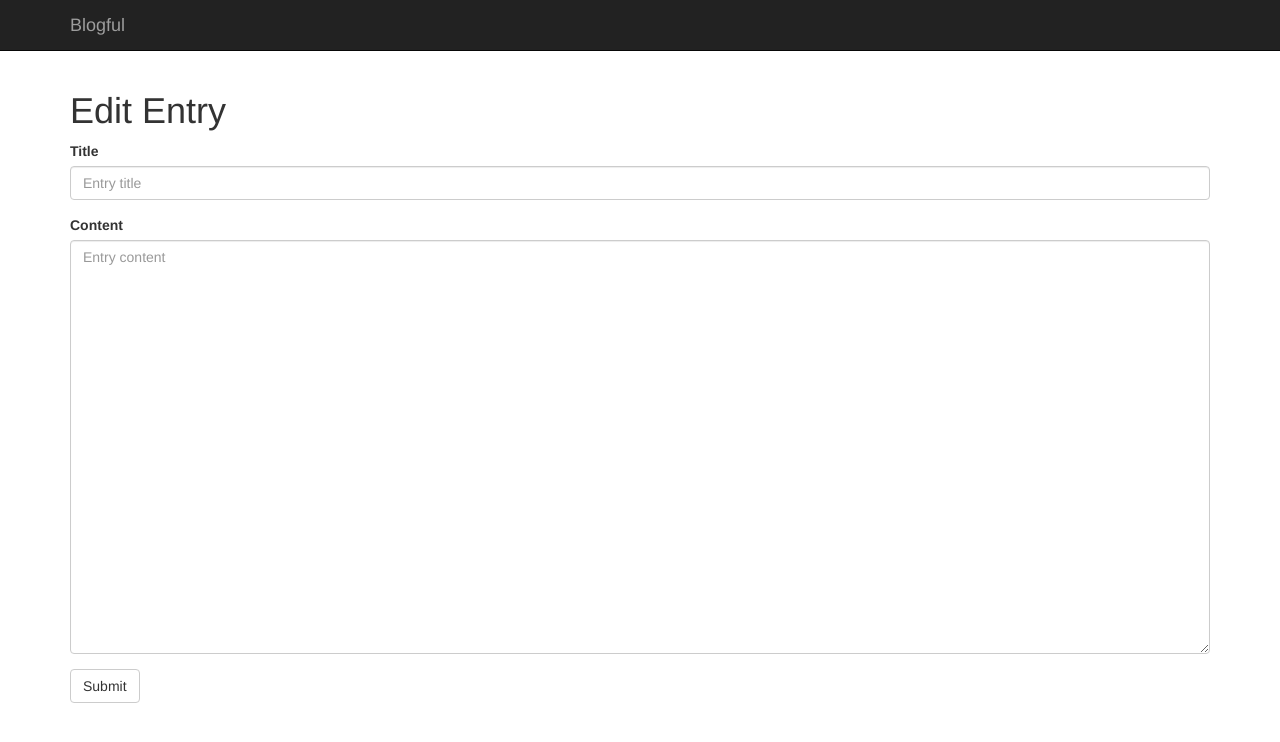
After one commit to Jacob234/blog, a Flask app: template blog/templates/edit.html in a window 1280 px wide. The commit adds this page. Shown: the top 742 px of the page. Run offline with Flask 2, Linux system fonts and the light colour scheme; the template is opened without the code that fills it, so the values that code supplies are empty; some libraries are stand-ins or nearby versions.

Commit message:
Add editability

```diff
--- /dev/null
+++ b/blog/templates/edit.html
@@ -0,0 +1,19 @@
+{% extends "base.html" %}
+
+{% block content %}
+<h1>
+    Edit Entry
+</h1>
+
+<form role="form" method="POST">
+    <div class="form-group">
+        <label for="title">Title</label>
+        <input type="text" class="form-control" id="title" name="title" placeholder="Entry title" value="{{entry.title}}"required>
+    </div>
+    <div class="form-group">
+        <label for="content">Content</label>
+        <textarea class="form-control" id="content" name="content" placeholder="Entry content" rows="20" required>{{ entry.content }}</textarea>
+    </div>
+    <button type="submit" class="btn btn-default">Submit</button>
+</form>
+{% endblock %}
--- a/blog/templates/macros.html
+++ b/blog/templates/macros.html
@@ -10,6 +10,7 @@
     <div class="col-md-10">
         <h1>
               <a href="{{ url_for('single', id = entry.id) }}"> {{ entry.title }} </a>
+              <a href="{{url_for('edit', id = entry.id) }}"> edit</a>
         </h1>
         {{ entry.content | markdown }}
     </div>
```
Also changed, not shown: blog/views.py (+9 -0 lines).
